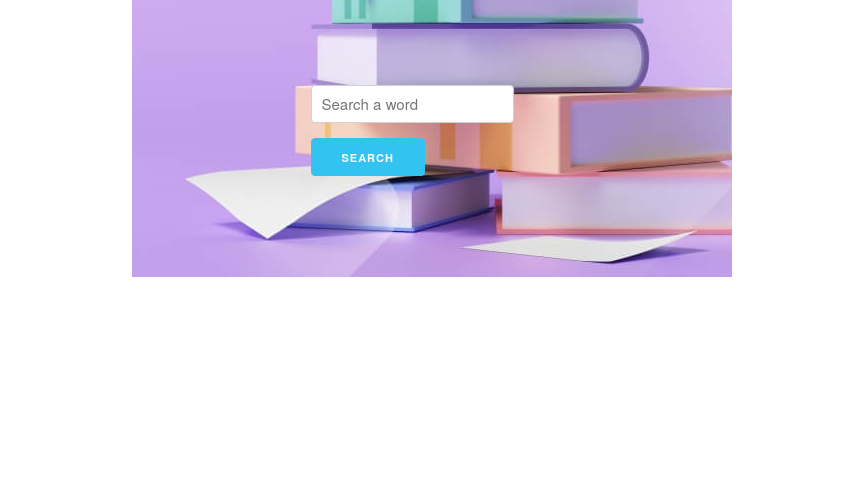
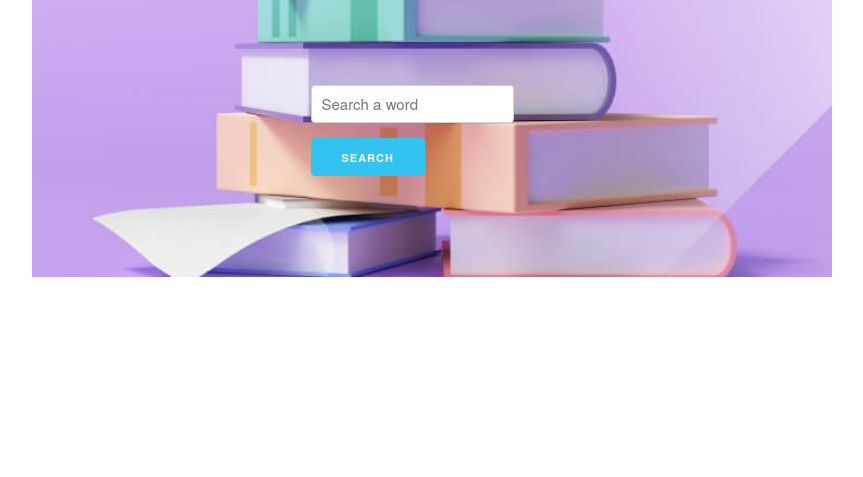
Before and after one commit to luisflores09/free_dictionary, a plain HTML site: page index.html in a window 1280 px wide. Shown: the part 323-800 px from the top of the page, without its empty margins (208-1071 px from the left). Drawn offline with nearby package versions, Linux system fonts and the light colour scheme.

Commit message:
updated background on style.css. entered the link to my git hub on README.md

```diff
--- a/css/style.css
+++ b/css/style.css
@@ -9,7 +9,7 @@ body {
 }
 
 div.container {
-    width: 600px;
+    width: 800px;
     height: 400px;
     border: 2px dotted balck;
     display: flex;
@@ -17,6 +17,7 @@ div.container {
     align-items: center;
     flex-direction: column;
     background-image: url('/dictionary_background.jpg');
+    background-size: cover;
 }
 
 div.title {
```
Also changed, not shown: 1 other file.
